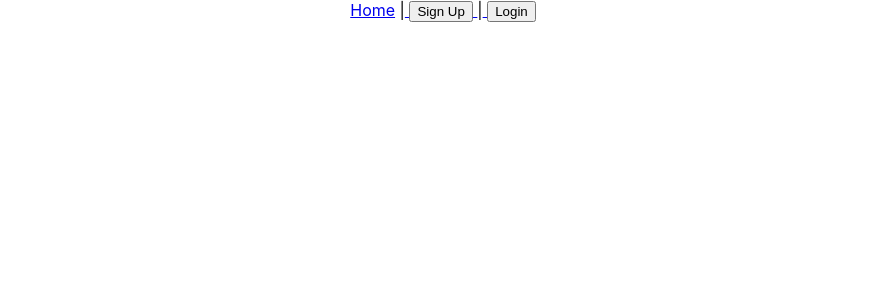
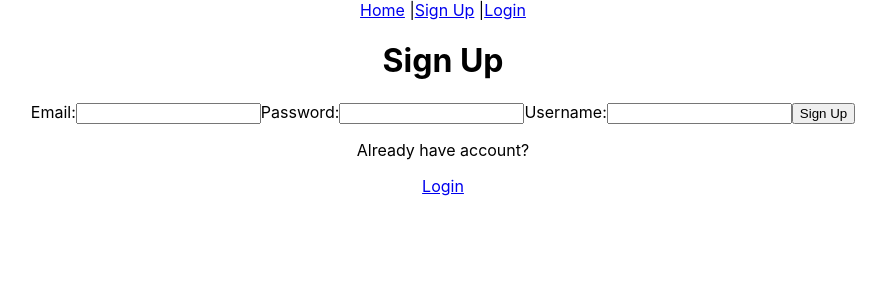
Before and after one commit to begumeryildiz/project-management-client, a React (Create React App) app: page /signup in a window 1280 px wide. Shown: the top 300 px of the page, without its empty margins (197-1083 px from the left). Built offline with nearby package versions, Linux system fonts and the light colour scheme.

Commit message:
created signup

```diff
--- a/src/App.js
+++ b/src/App.js
@@ -6,6 +6,8 @@ import HomePage from "./pages/HomePage";
 import ProjectListPage from "./pages/ProjectListPage";
 import ProjectDetailsPage from "./pages/ProjectDetailsPage";
 import EditProjectPage from "./pages/EditProjectPage";
+
+import SignupPage from "./pages/SignupPage";
 
 function App() {
   return (
@@ -18,6 +20,8 @@ function App() {
         <Route path="/projects" element={ <ProjectListPage /> } />
         <Route path="/projects/:projectId" element={<ProjectDetailsPage /> } />
         <Route path="/projects/edit/:projectId" element={ <EditProjectPage /> } />
+
+        <Route path="/signup" element={ <SignupPage /> } />
       </Routes>
 
     </div>
--- a/src/components/AddProject.js
+++ b/src/components/AddProject.js
@@ -18,7 +18,7 @@ function AddProject(props) {
         const requestBody = { title, description };
 
         axios
-            .post(`${process.env.REACT_APP_API_URL}/api/projects`, requestBody)
+            .post(`${process.env.REACT_APP_API_URL}/projects`, requestBody)
             .then((response) => {
                 // Reset the state
                 setTitle("");
--- a/src/components/AddTask.js
+++ b/src/components/AddTask.js
@@ -16,7 +16,7 @@ function AddTask(props) {
     const requestBody = { title, description, projectId };
 
     axios
-      .post(`${process.env.REACT_APP_API_URL}/api/tasks`, requestBody)
+      .post(`${process.env.REACT_APP_API_URL}/tasks`, requestBody)
       .then((response) => {
         // Reset the state to clear the inputs
         setTitle("");
--- a/src/components/Navbar.js
+++ b/src/components/Navbar.js
@@ -19,8 +19,8 @@ function Navbar() {
 
             {!isLoggedIn && (
                 <>
-                    <NavLink to="/signup"> <button>Sign Up</button> </NavLink> |
-                    <NavLink to="/login"> <button>Login</button> </NavLink>
+                    <NavLink to="/signup">Sign Up</NavLink> |
+                    <NavLink to="/login">Login</NavLink>
                 </>
             )}
         </nav>
--- a/src/pages/EditProjectPage.js
+++ b/src/pages/EditProjectPage.js
@@ -12,7 +12,7 @@ function EditProjectPage(props) {
 
   useEffect(() => {
     axios
-      .get(`${process.env.REACT_APP_API_URL}/api/projects/${projectId}`)
+      .get(`${process.env.REACT_APP_API_URL}/projects/${projectId}`)
       .then((response) => {
         const oneProject = response.data;
         setTitle(oneProject.title);
@@ -29,7 +29,7 @@ function EditProjectPage(props) {
 
     // Make a PUT request to update the project
     axios
-      .put(`${process.env.REACT_APP_API_URL}/api/projects/${projectId}`, requestBody)
+      .put(`${process.env.REACT_APP_API_URL}/projects/${projectId}`, requestBody)
       .then((response) => {
         // Once the request is resolved successfully and the project
         // is updated we navigate back to the details page
@@ -40,7 +40,7 @@ function EditProjectPage(props) {
   const deleteProject = () => {                    //  <== ADD
     // Make a DELETE request to delete the project
     axios
-      .delete(`${process.env.REACT_APP_API_URL}/api/projects/${projectId}`)
+      .delete(`${process.env.REACT_APP_API_URL}/projects/${projectId}`)
       .then(() => {
         // Once the delete request is resolved successfully
         // navigate back to the list of projects.
--- a/src/pages/ProjectDetailsPage.js
+++ b/src/pages/ProjectDetailsPage.js
@@ -15,7 +15,7 @@ function ProjectDetailsPage(props) {
     // and retrieves the project by id
     const getProject = () => {          //  <== ADD A NEW FUNCTION
         axios
-            .get(`${process.env.REACT_APP_API_URL}/api/projects/${projectId}`)
+            .get(`${process.env.REACT_APP_API_URL}/projects/${projectId}`)
             .then((response) => {
                 const oneProject = response.data;
                 setProject(oneProject);
--- a/src/pages/ProjectListPage.js
+++ b/src/pages/ProjectListPage.js
@@ -12,7 +12,7 @@ function ProjectListPage() {
 
     const getAllProjects = () => {
         axios
-            .get(`${process.env.REACT_APP_API_URL}/api/projects`)
+            .get(`${process.env.REACT_APP_API_URL}/projects`)
             .then((response) => setProjects(response.data))
             .catch((error) => console.log(error));
     };
--- /dev/null
+++ b/src/pages/SignupPage.js
@@ -0,0 +1,74 @@
+import { useState } from "react";
+import { Link, useNavigate } from "react-router-dom";
+import axios from "axios";
+
+
+
+function SignupPage(props) {
+
+    const [email, setEmail] = useState("");
+    const [password, setPassword] = useState("");
+    const [username, setUsername] = useState("");
+
+    const [errorMessage, setErrorMessage] = useState(undefined);
+
+    const navigate = useNavigate();
+
+
+    const handleSignupSubmit = (e) => {
+        e.preventDefault();
+
+        const requestBody = { email, password, username }; // Create an object representing the request body
+
+        // Make an axios request to the API
+        // If POST request is successful redirect to login page
+        // If the request resolves with an error, set the error message in the state
+        axios.post(`${process.env.REACT_APP_API_URL}/signup`, requestBody)
+            .then((response) => {
+                navigate('/login');
+            })
+            .catch((error) => {
+                const errorDescription = error.response.data.errorMessage;
+                setErrorMessage(errorDescription);
+            })
+    };
+
+    return (
+        <div className="SignupPage">
+            <h1>Sign Up</h1>
+
+            {errorMessage && <p className="error-message">{errorMessage}</p>}
+
+            <form onSubmit={handleSignupSubmit}>
+                <label>Email:</label>
+                <input
+                    type="email"
+                    value={email}
+                    onChange={(e) => setEmail(e.target.value)}
+                />
+
+                <label>Password:</label>
+                <input
+                    type="password"
+                    value={password}
+                    onChange={(e) => setPassword(e.target.value)}
+                />
+
+                <label>Username:</label>
+                <input
+                    type="text"
+                    value={username}
+                    onChange={(e) => setUsername(e.target.value)}
+                />
+
+                <button type="submit">Sign Up</button>
+            </form>
+
+
+            <p>Already have account?</p>
+            <Link to={"/login"}> Login</Link>
+        </div>
+    )
+}
+
+export default SignupPage;
```
Also changed, not shown: 1 other file (tests, documents, lock files or other folders).
